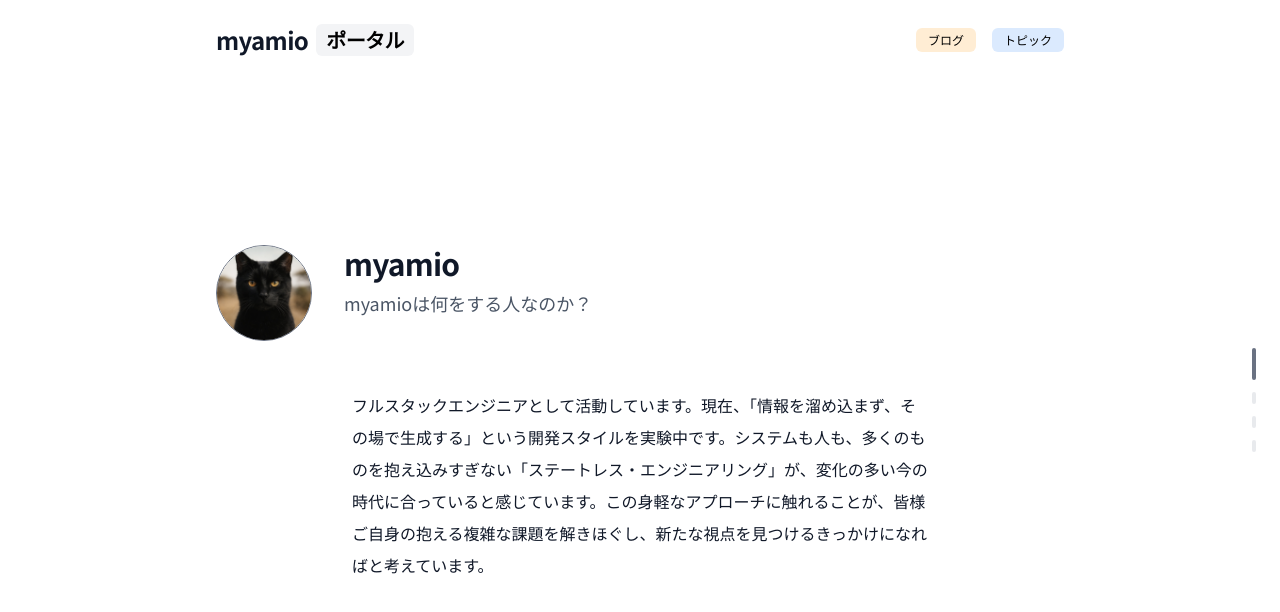
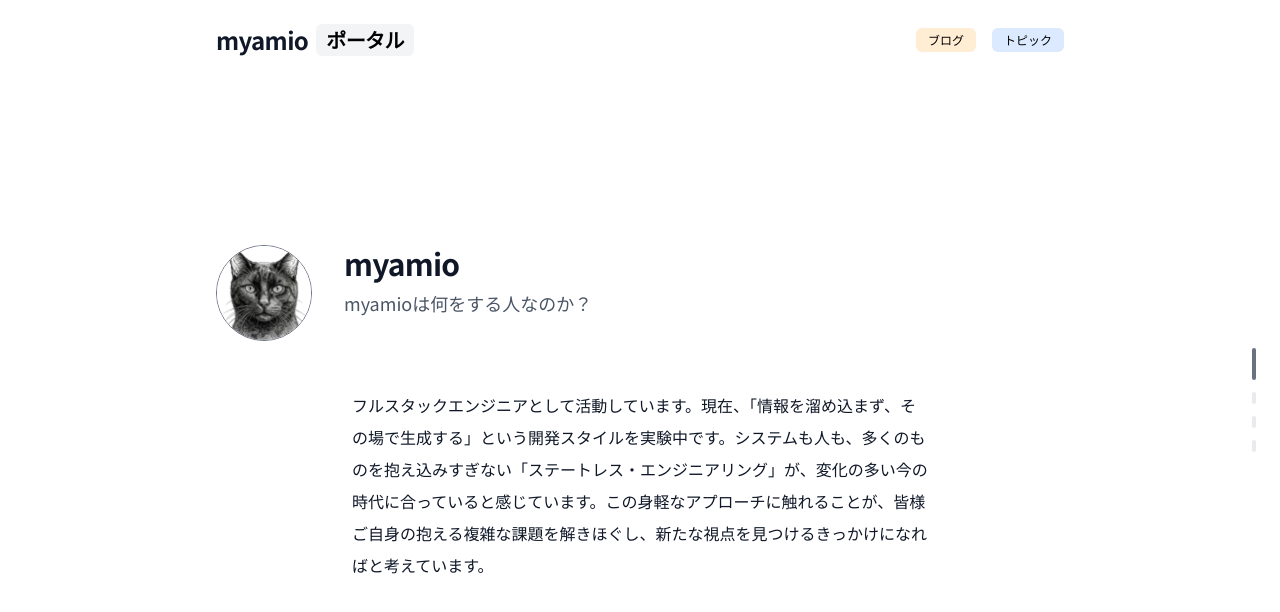
Before and after one commit to myamio/myamio.github.io, an Astro site: page / in a window 1280 px wide. Built offline with nearby package versions, Linux system fonts and the light colour scheme; Astro itself is replaced by a stand-in of ours.

Commit message:
Update avatar

```diff
--- a/src/data/site.yml
+++ b/src/data/site.yml
@@ -2,7 +2,7 @@ profile:
   name: "myamio"
   title: "myamioは何をする人なのか？"
   intro: "フルスタックエンジニアとして活動しています。現在、「情報を溜め込まず、その場で生成する」という開発スタイルを実験中です。システムも人も、多くのものを抱え込みすぎない「ステートレス・エンジニアリング」が、変化の多い今の時代に合っていると感じています。この身軽なアプローチに触れることが、皆様ご自身の抱える複雑な課題を解きほぐし、新たな視点を見つけるきっかけになればと考えています。"
-  avatar: "/avatar.png"
+  avatar: "/avatar.jpg"
 
 sites:
   - title: "myamioブログ"
--- a/src/pages/index.astro
+++ b/src/pages/index.astro
@@ -2,7 +2,7 @@
 import Layout from '../layouts/Layout.astro';
 import LinkCard from '../components/LinkCard.astro';
 import { Image } from 'astro:assets';
-import avatarImage from '../assets/avatar.png';
+import avatarImage from '../assets/avatar.jpg';
 import { getSiteData, type SiteData } from '../lib/data';
 
 const data: SiteData = getSiteData();
```
Also changed, not shown: README.md, public/avatar.jpg (added), public/avatar.png (deleted), src/assets/avatar.jpg (added), src/assets/avatar.png (deleted).
